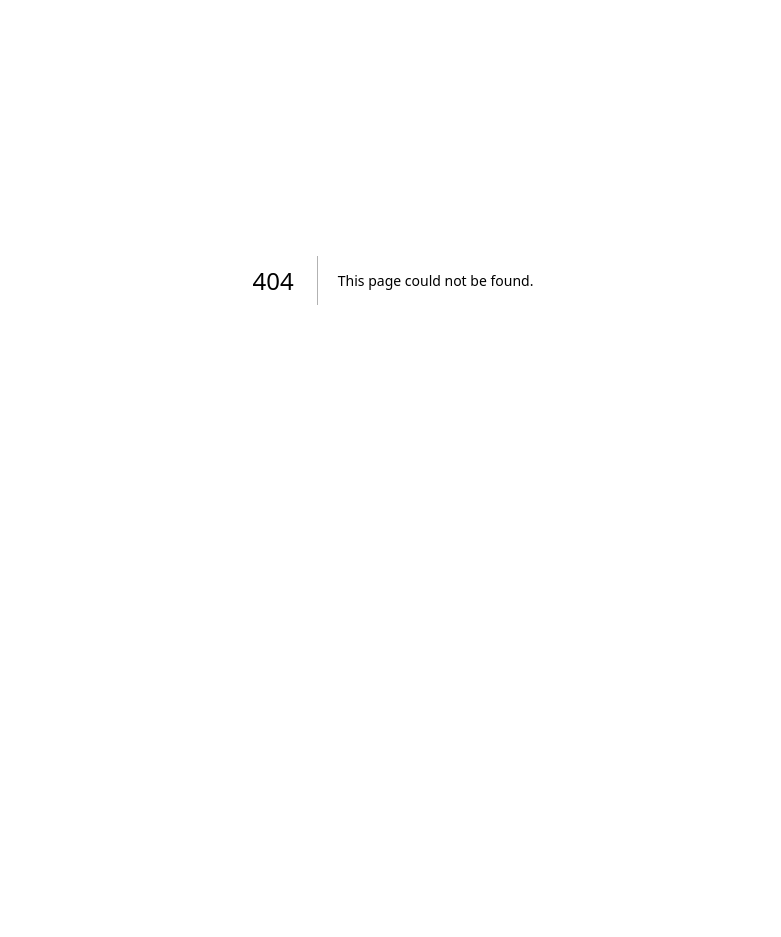
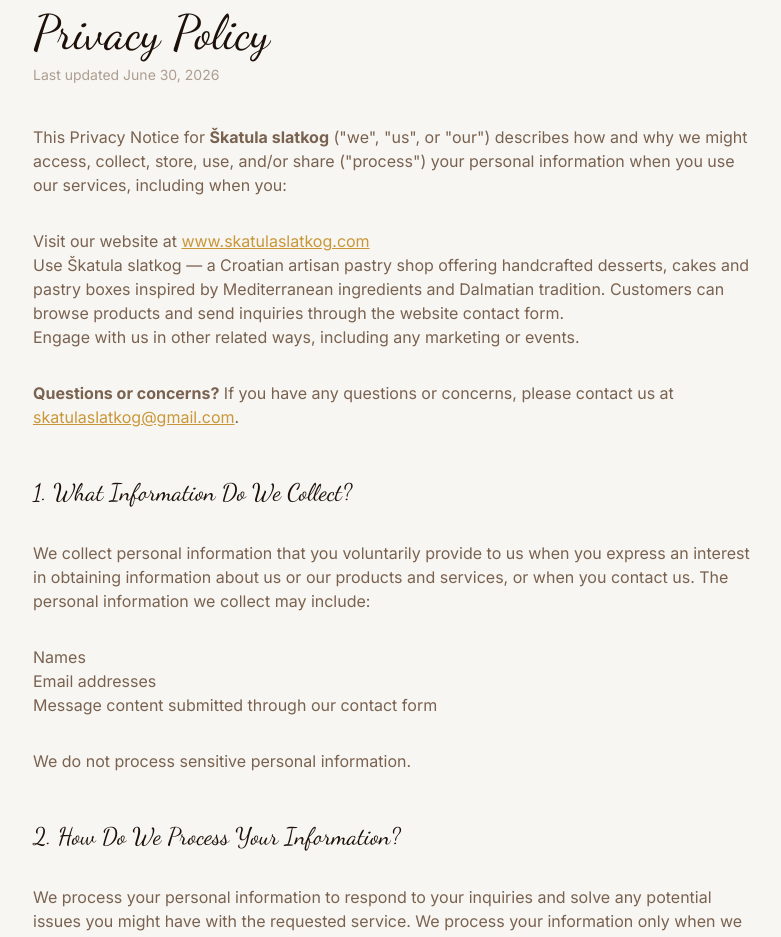
Before and after one commit to Karlo-Zivkovic/skatula_slatkog, a Next.js app: page /en/privacy-policy in a window 1280 px wide. Before the commit this address had no page. Shown: the part 120-1057 px from the top of the page, without its empty margins (247-1028 px from the left). Before the commit the page ends 800 px from the top, so only its background shows below. Built offline with nearby package versions, Linux system fonts and the light colour scheme.

Commit message:
add privacy policy

```diff
--- /dev/null
+++ b/app/[locale]/privacy-policy/page.tsx
@@ -0,0 +1,84 @@
+import InnerHeader from "@/components/InnerHeader";
+import Footer from "@/components/Footer";
+
+export default function PrivacyPolicyPage() {
+  return (
+    <main className="min-h-screen bg-cream">
+      <InnerHeader backHref="/" backLabel="Natrag / Back" />
+
+      <div className="max-w-3xl mx-auto px-6 py-12 md:py-16">
+        <h1 className="font-display text-4xl md:text-5xl text-brown mb-2">Privacy Policy</h1>
+        <p className="text-sm text-brown-light/60 mb-10">Last updated June 30, 2026</p>
+
+        <div className="prose prose-sm max-w-none text-brown-light space-y-8">
+
+          <p>This Privacy Notice for <strong>Škatula slatkog</strong> ("we", "us", or "our") describes how and why we might access, collect, store, use, and/or share ("process") your personal information when you use our services, including when you:</p>
+          <ul>
+            <li>Visit our website at <a href="http://www.skatulaslatkog.com" className="text-gold underline">www.skatulaslatkog.com</a></li>
+            <li>Use Škatula slatkog — a Croatian artisan pastry shop offering handcrafted desserts, cakes and pastry boxes inspired by Mediterranean ingredients and Dalmatian tradition. Customers can browse products and send inquiries through the website contact form.</li>
+            <li>Engage with us in other related ways, including any marketing or events.</li>
+          </ul>
+          <p><strong>Questions or concerns?</strong> If you have any questions or concerns, please contact us at <a href="mailto:skatulaslatkog@gmail.com" className="text-gold underline">skatulaslatkog@gmail.com</a>.</p>
+
+          <h2 className="font-display text-2xl text-brown pt-4">1. What Information Do We Collect?</h2>
+          <p>We collect personal information that you voluntarily provide to us when you express an interest in obtaining information about us or our products and services, or when you contact us. The personal information we collect may include:</p>
+          <ul>
+            <li>Names</li>
+            <li>Email addresses</li>
+            <li>Message content submitted through our contact form</li>
+          </ul>
+          <p>We do not process sensitive personal information.</p>
+
+          <h2 className="font-display text-2xl text-brown pt-4">2. How Do We Process Your Information?</h2>
+          <p>We process your personal information to respond to your inquiries and solve any potential issues you might have with the requested service. We process your information only when we have a valid legal reason to do so.</p>
+
+          <h2 className="font-display text-2xl text-brown pt-4">3. When and With Whom Do We Share Your Personal Information?</h2>
+          <p>We may share information in the following situations:</p>
+          <ul>
+            <li><strong>Business Transfers.</strong> We may share or transfer your information in connection with any merger, sale of company assets, or acquisition of all or a portion of our business.</li>
+            <li><strong>Google Maps Platform APIs.</strong> We may share your information with certain Google Maps Platform APIs to display our location on the website.</li>
+          </ul>
+
+          <h2 className="font-display text-2xl text-brown pt-4">4. Do We Use Cookies and Other Tracking Technologies?</h2>
+          <p>We may use cookies and similar tracking technologies to gather information when you interact with our services. We also use Google Analytics to track and analyse the use of our website. You can opt out of being tracked by Google Analytics by visiting <a href="https://tools.google.com/dlpage/gaoptout" className="text-gold underline" target="_blank" rel="noopener noreferrer">https://tools.google.com/dlpage/gaoptout</a>.</p>
+          <p>For more information on how we use cookies, please see our Cookie Policy.</p>
+
+          <h2 className="font-display text-2xl text-brown pt-4">5. How Long Do We Keep Your Information?</h2>
+          <p>We will only keep your personal information for as long as it is necessary for the purposes set out in this Privacy Notice. No purpose in this notice will require us keeping your personal information for longer than <strong>1 year</strong>.</p>
+
+          <h2 className="font-display text-2xl text-brown pt-4">6. How Do We Keep Your Information Safe?</h2>
+          <p>We have implemented appropriate technical and organisational security measures designed to protect the security of any personal information we process. However, no electronic transmission over the Internet can be guaranteed to be 100% secure. You should only access our services within a secure environment.</p>
+
+          <h2 className="font-display text-2xl text-brown pt-4">7. Do We Collect Information From Minors?</h2>
+          <p>We do not knowingly collect, solicit data from, or market to children under 18 years of age. By using our services, you represent that you are at least 18 years old. If you become aware of any data we may have collected from children under age 18, please contact us at <a href="mailto:skatulaslatkog@gmail.com" className="text-gold underline">skatulaslatkog@gmail.com</a>.</p>
+
+          <h2 className="font-display text-2xl text-brown pt-4">8. What Are Your Privacy Rights?</h2>
+          <p>You have the right to withdraw your consent to our processing of your personal information at any time by contacting us. Most web browsers are set to accept cookies by default — you can usually choose to set your browser to remove or reject cookies.</p>
+          <p>If you have questions or comments about your privacy rights, you may email us at <a href="mailto:skatulaslatkog@gmail.com" className="text-gold underline">skatulaslatkog@gmail.com</a>.</p>
+
+          <h2 className="font-display text-2xl text-brown pt-4">9. Controls for Do-Not-Track Features</h2>
+          <p>Most web browsers include a Do-Not-Track ("DNT") feature. We do not currently respond to DNT browser signals as no uniform technology standard for recognising and implementing DNT signals has been finalised. If a standard is adopted in the future, we will inform you in a revised version of this Privacy Notice.</p>
+
+          <h2 className="font-display text-2xl text-brown pt-4">10. Do We Make Updates to This Notice?</h2>
+          <p>We may update this Privacy Notice from time to time. The updated version will be indicated by an updated date at the top of this page. We encourage you to review this Privacy Notice frequently to be informed of how we are protecting your information.</p>
+
+          <h2 className="font-display text-2xl text-brown pt-4">11. How Can You Contact Us About This Notice?</h2>
+          <p>If you have questions or comments about this notice, you may contact us at:</p>
+          <address className="not-italic">
+            <strong>Škatula slatkog</strong><br />
+            Kroz Smrdečac 43<br />
+            Split, Splitsko-dalmatinska županija 21000<br />
+            Croatia<br />
+            <a href="mailto:skatulaslatkog@gmail.com" className="text-gold underline">skatulaslatkog@gmail.com</a>
+          </address>
+
+          <h2 className="font-display text-2xl text-brown pt-4">12. How Can You Review, Update, or Delete the Data We Collect From You?</h2>
+          <p>Based on the applicable laws of your country, you may have the right to request access to the personal information we collect from you, correct inaccuracies, or delete your personal information. To submit a request, please contact us at <a href="mailto:skatulaslatkog@gmail.com" className="text-gold underline">skatulaslatkog@gmail.com</a>.</p>
+
+        </div>
+      </div>
+
+      <Footer />
+    </main>
+  );
+}
--- a/components/Footer.tsx
+++ b/components/Footer.tsx
@@ -71,9 +71,12 @@
 
       {/* Bottom bar */}
       <div className="border-t border-white/10 px-6 py-5">
-        <p className="max-w-6xl mx-auto text-xs text-cream/30 text-center">
-          © {new Date().getFullYear()} Škatula slatkog. {t('rights')}.
-        </p>
+        <div className="max-w-6xl mx-auto flex flex-col sm:flex-row items-center justify-between gap-2 text-xs text-cream/30">
+          <p>© {new Date().getFullYear()} Škatula slatkog. {t('rights')}.</p>
+          <Link href="/privacy-policy" className="hover:text-cream/60 transition-colors">
+            Privacy Policy
+          </Link>
+        </div>
       </div>
     </footer>
   );
```
